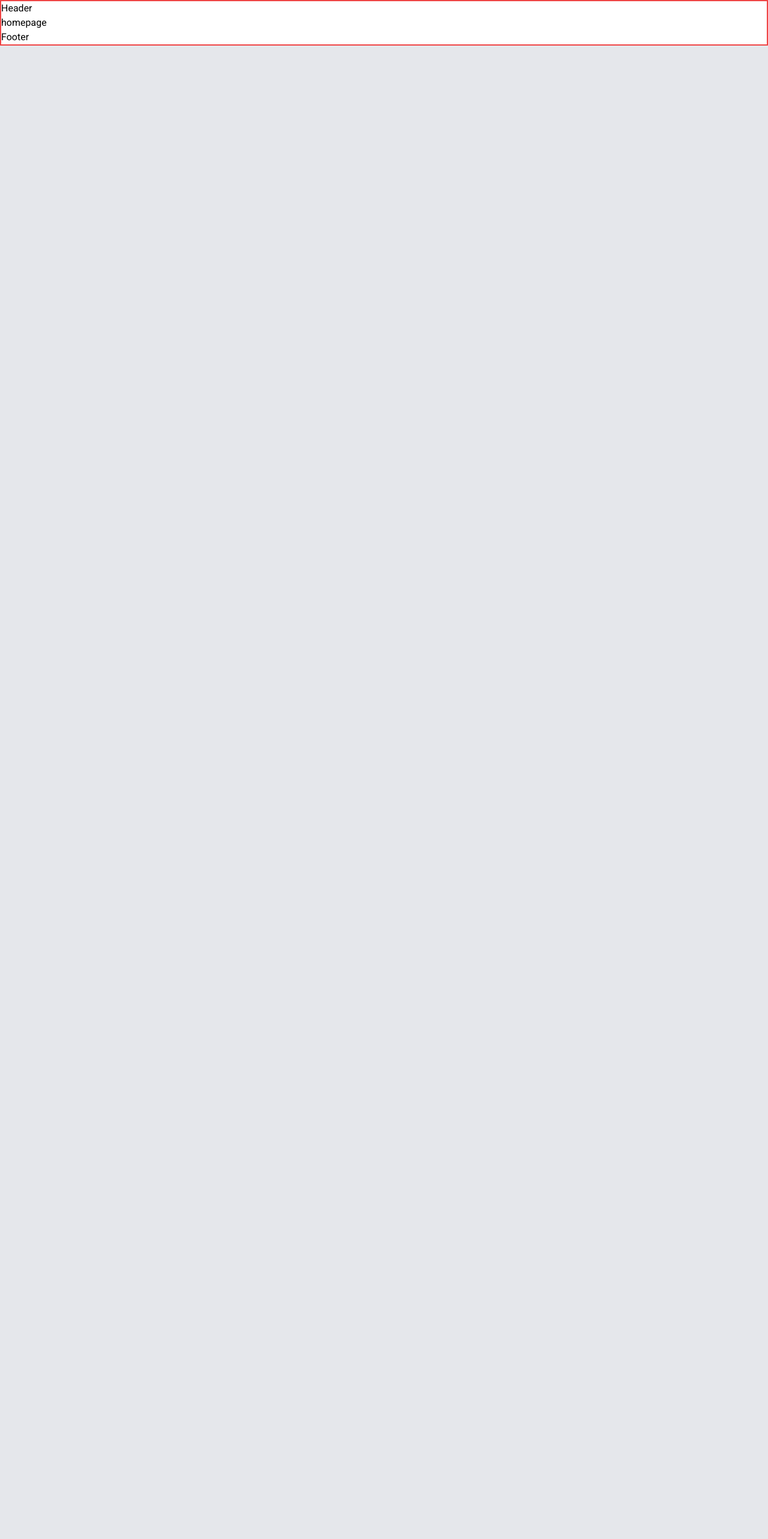
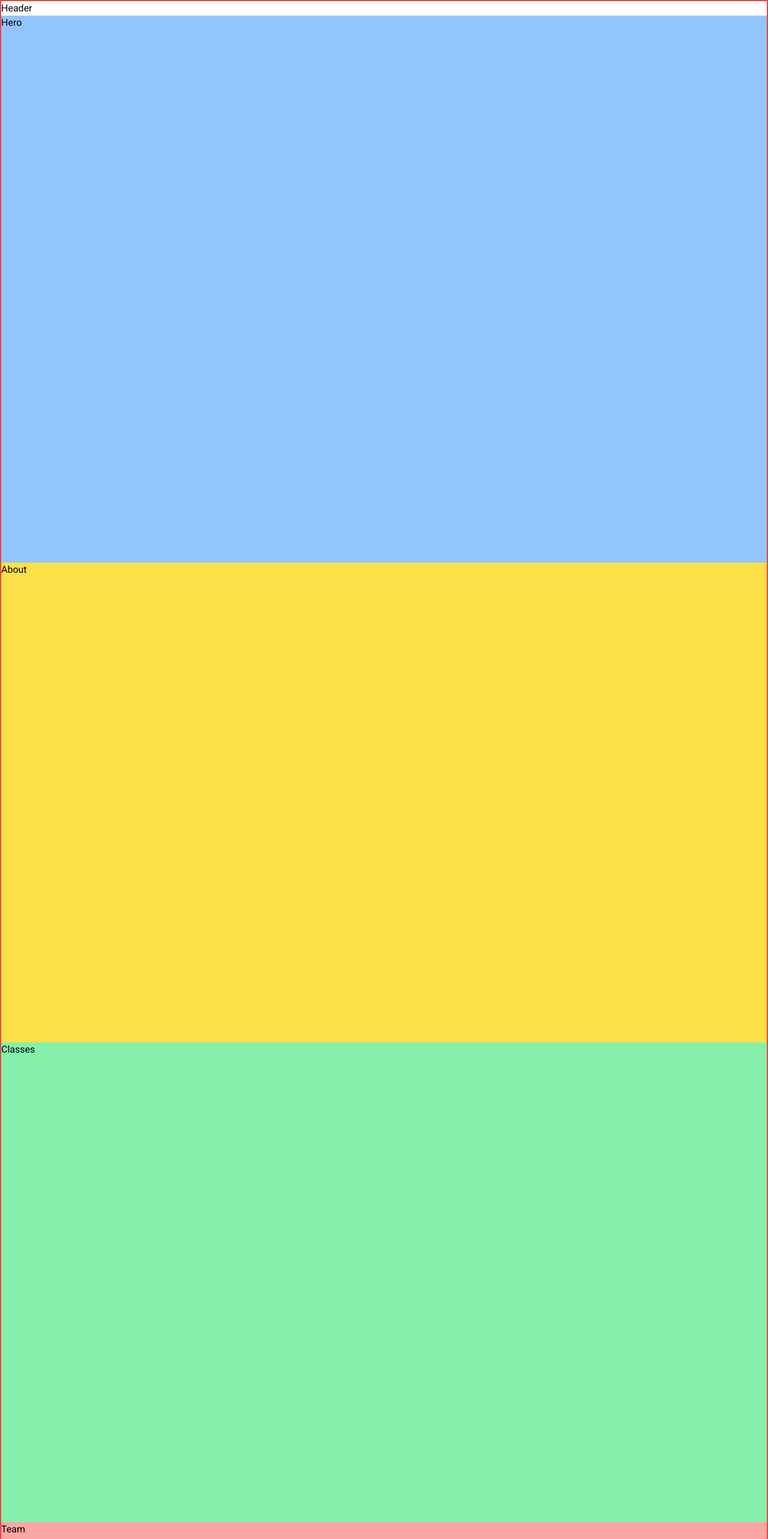
Before and after one commit to alexangria1992/nextjs-gym-website, a Next.js app: page / in a window 1280 px wide. Shown: the top 2566 px of the page at 60% size. Before the commit the page ends 800 px from the top, so only its background shows below. Built offline with nearby package versions, Linux system fonts and the light colour scheme.

Commit message:
components setup

```diff
--- a/app/page.tsx
+++ b/app/page.tsx
@@ -1,3 +1,25 @@
+import About from "@/components/About";
+import Blog from "@/components/Blog";
+import Brands from "@/components/Brands";
+import Classes from "@/components/Classes";
+import Hero from "@/components/Hero";
+import Membership from "@/components/Membership";
+import Team from "@/components/Team";
+import Testimonial from "@/components/Testimonial";
+
 export default function Home() {
-  return <main>homepage</main>;
+  return (
+    <main>
+      <Hero />
+      <About />
+      <Classes />
+      <Team />
+      <Membership />
+      <Testimonial />
+      <Blog />
+      <Brands />
+      {/* Temporary div */}
+      {/* <div className="h-[3000px]"></div> */}
+    </main>
+  );
 }
--- /dev/null
+++ b/components/About.tsx
@@ -0,0 +1,7 @@
+import React from "react";
+
+const About = () => {
+  return <section className="h-screen bg-yellow-300">About</section>;
+};
+
+export default About;
--- /dev/null
+++ b/components/Blog.tsx
@@ -0,0 +1,7 @@
+import React from "react";
+
+const Blog = () => {
+  return <section className="h-screen bg-emerald-300">Blog</section>;
+};
+
+export default Blog;
--- /dev/null
+++ b/components/Brands.tsx
@@ -0,0 +1,7 @@
+import React from "react";
+
+const Brands = () => {
+  return <section className="h-screen bg-pink-300">Brands</section>;
+};
+
+export default Brands;
--- /dev/null
+++ b/components/Classes.tsx
@@ -0,0 +1,7 @@
+import React from "react";
+
+const Classes = () => {
+  return <section className="h-screen bg-green-300">Classes</section>;
+};
+
+export default Classes;
--- a/components/Footer.tsx
+++ b/components/Footer.tsx
@@ -1,7 +1,7 @@
 import React from "react";
 
 const Footer = () => {
-  return <footer>Footer</footer>;
+  return <footer className="h-[80vh] bg-orange-300">Footer</footer>;
 };
 
 export default Footer;
--- /dev/null
+++ b/components/Hero.tsx
@@ -0,0 +1,7 @@
+import React from "react";
+
+const Hero = () => {
+  return <section className="h-[80vh] lg:h-[912px] bg-blue-300">Hero</section>;
+};
+
+export default Hero;
--- /dev/null
+++ b/components/Membership.tsx
@@ -0,0 +1,7 @@
+import React from "react";
+
+const Membership = () => {
+  return <section className="h-screen bg-lime-300">Membership</section>;
+};
+
+export default Membership;
--- /dev/null
+++ b/components/Team.tsx
@@ -0,0 +1,7 @@
+import React from "react";
+
+const Team = () => {
+  return <section className="h-screen bg-red-300">Team</section>;
+};
+
+export default Team;
--- /dev/null
+++ b/components/Testimonial.tsx
@@ -0,0 +1,7 @@
+import React from "react";
+
+const Testimonial = () => {
+  return <section className="h-[50vh] bg-indigo-300">Testimonial</section>;
+};
+
+export default Testimonial;
```
